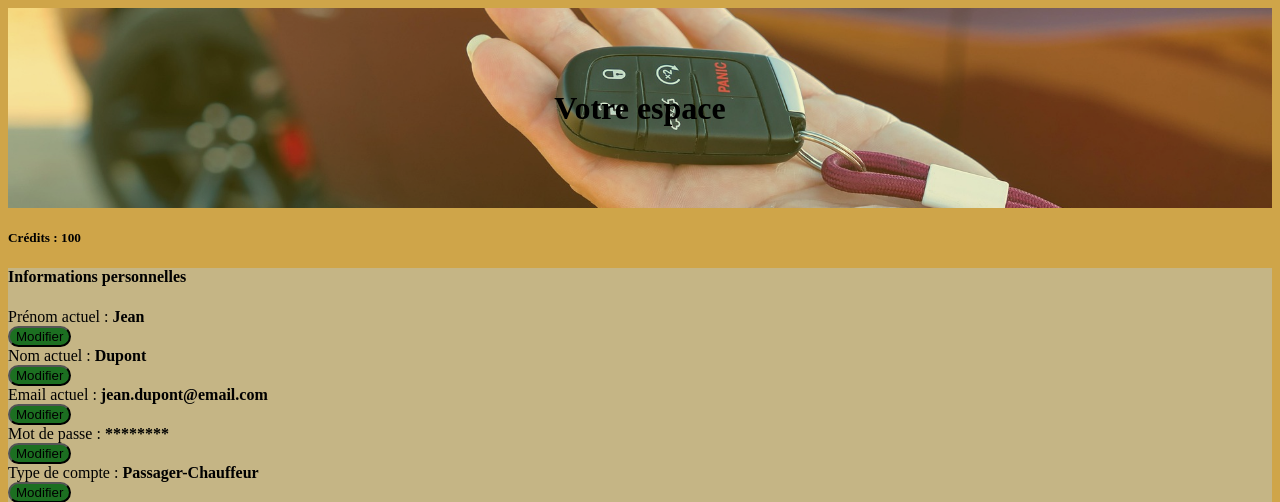
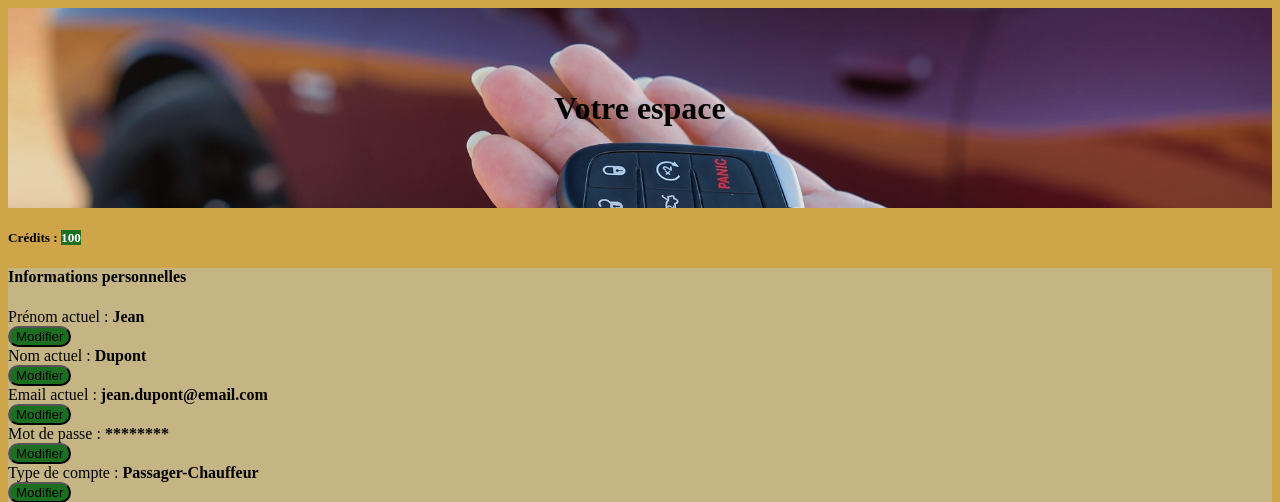
Before and after one commit to Alex061047/eco_ride, a PHP site: page /Vue/user/userSpace.php in a window 1280 px wide. Shown: the top 502 px of the page. Run offline with PHP 8.4, Linux system fonts and the light colour scheme; style sheets or scripts are compiled from the project's sources.

Commit message:
Front userSpace banderole

```diff
--- a/assets/styles/userSpace/userSpace.css
+++ b/assets/styles/userSpace/userSpace.css
@@ -11,8 +11,9 @@
   width: 100%;
   height: 100%;
   background-image: url(../../images/UserSpace.jpg);
-  background-position: 50% 65%;
+  background-position: 50% 50%;
   background-size: cover;
+  filter: brightness(0.9);
 }
 
 .hero-scene * {
@@ -25,9 +26,13 @@
   flex-direction: column;
   align-items: center;
   justify-content: center;
-  background-color: rgba(209, 206, 5, 0.2);
 }
 
 .card {
   background-color: var(--secondary-color) !important;
+}
+
+.bg-success {
+  background-color: #1C6F21 !important;
+  color: white !important; /* Pour s'assurer que le texte est bien visible */
 }/*# sourceMappingURL=userSpace.css.map */
--- a/assets/styles/userSpace/userSpace.scss
+++ b/assets/styles/userSpace/userSpace.scss
@@ -12,8 +12,9 @@
     width: 100%;
     height: 100%;
     background-image: url(../../images/UserSpace.jpg);
-    background-position: 50% 65%;
+    background-position: 50% 50%;
     background-size: cover;
+    filter: brightness(0.9);
   }
   .hero-scene * {
     position: relative;
@@ -24,9 +25,13 @@
     flex-direction: column;
     align-items: center;
     justify-content: center;
-    background-color: rgba(209, 206, 5, 0.2);
   }
 
   .card{
     background-color: var(--secondary-color) !important;
   }
+
+  .bg-success {
+    background-color: #1C6F21 !important;
+    color: white !important; /* Pour s'assurer que le texte est bien visible */
+}
```
Also changed, not shown: 1 other file.
